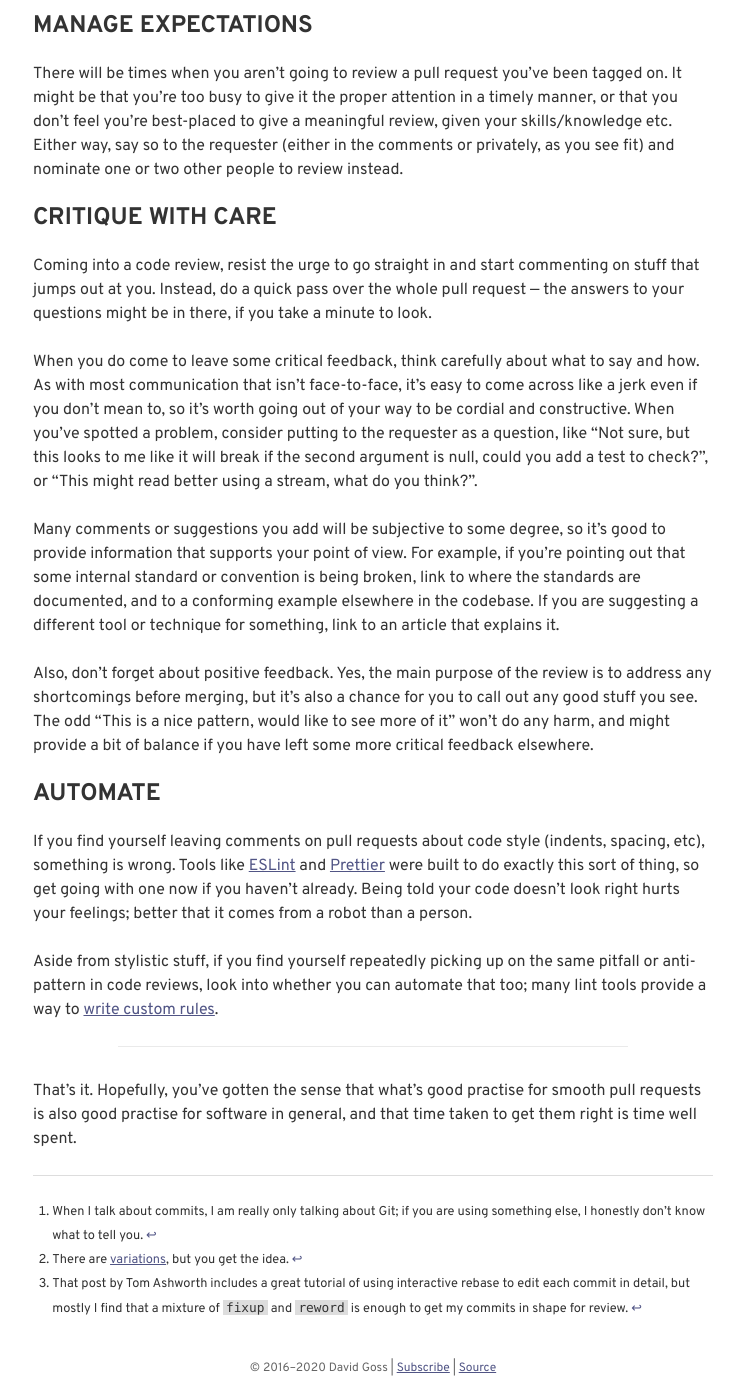
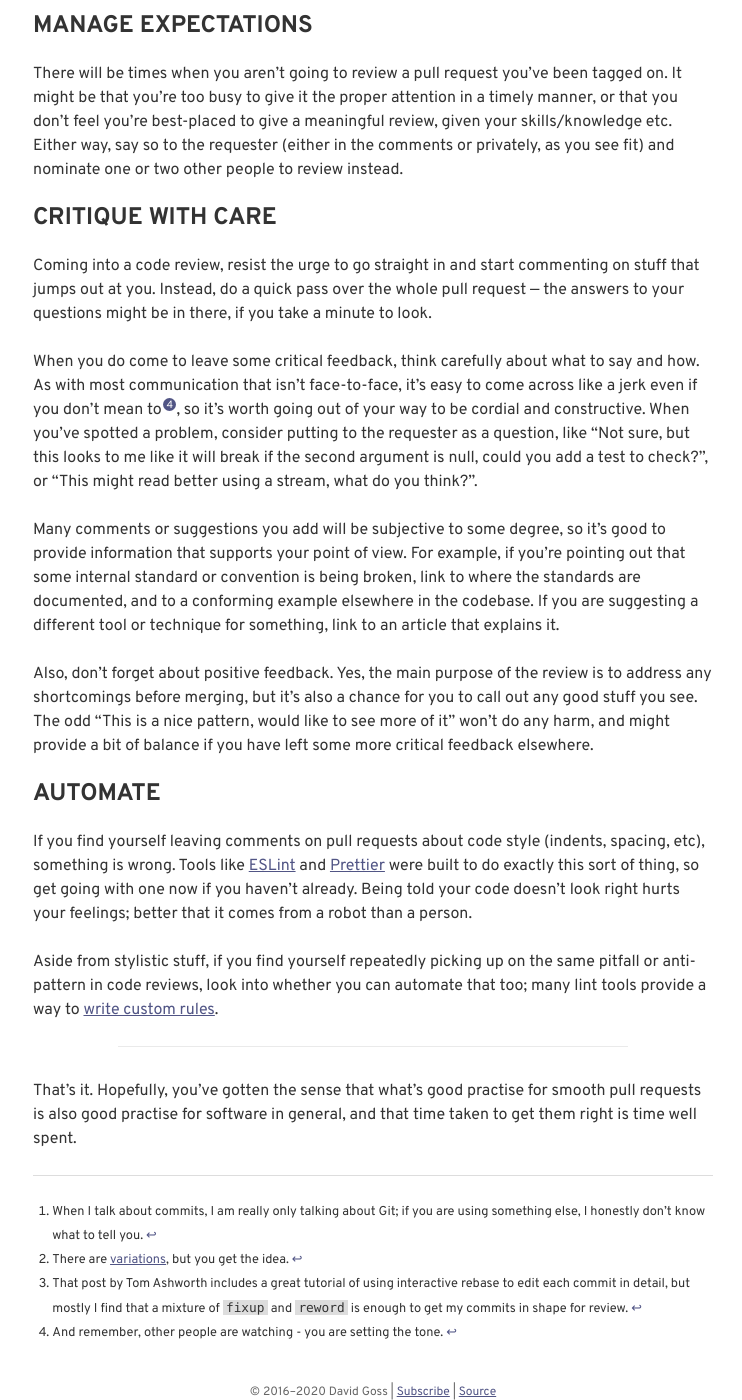
Before and after one commit to davidjgoss/davidjgoss.co, a Jekyll site: the page built from blog/_posts/2019-09-03-better-pull-requests.md, in a window 1280 px wide and 1400 px high, scrolled down 2694 px. Shown: the whole window, without its empty margins (267-1009 px from the left). Built offline with Jekyll 4.4.1, drawn with Linux system fonts in a browser that asks for light colours; some web fonts are replaced; before the commit the page ends 4070 px from its top, so only the background shows below that; some of the changed text lies outside the part shown.

Commit message:
more tweaks to pull requests

```diff
--- a/blog/_posts/2019-09-03-better-pull-requests.md
+++ b/blog/_posts/2019-09-03-better-pull-requests.md
@@ -22,7 +22,7 @@ latest:
 
 As the person creating a pull request, you're going to be asking reviewers for some of their time and attention; both are finite, so do what you can to make it easy for them. It'll help you get this change in faster and, if you keep it up, might earn you a reputation in your company as someone who does good work and is thoughtful.
 
-### Keep it small, if you can
+### Keep it small (if you can)
 
 Small, focused pull requests from [short-lived feature branches](https://trunkbaseddevelopment.com/short-lived-feature-branches/) have the easiest time getting merged. They are:
 
@@ -88,7 +88,9 @@ There will be times when you aren't going to review a pull request you've been t
 
 Coming into a code review, resist the urge to go straight in and start commenting on stuff that jumps out at you. Instead, do a quick pass over the whole pull request --- the answers to your questions might be in there, if you take a minute to look.
 
-When you do come to leave some critical feedback, think carefully about what to say and how. As with most communication that isn't face-to-face, it's easy to come across like a jerk even if you don't mean to, so it's worth going out of your way to be cordial and constructive. When you've spotted a problem, consider putting to the requester as a question, like "Not sure, but this looks to me like it will break if the second argument is null, could you add a test to check?", or "This might read better using a stream, what do you think?".
+When you do come to leave some critical feedback, think carefully about what to say and how. As with most communication that isn't face-to-face, it's easy to come across like a jerk even if you don't mean to[^tone], so it's worth going out of your way to be cordial and constructive. When you've spotted a problem, consider putting to the requester as a question, like "Not sure, but this looks to me like it will break if the second argument is null, could you add a test to check?", or "This might read better using a stream, what do you think?".
+
+[^tone]: And remember, other people are watching - you are setting the tone.
 
 Many comments or suggestions you add will be subjective to some degree, so it's good to provide information that supports your point of view. For example, if you're pointing out that some internal standard or convention is being broken, link to where the standards are documented, and to a conforming example elsewhere in the codebase. If you are suggesting a different tool or technique for something, link to an article that explains it.
 
```
Also changed, not shown: other parts of blog/_posts/2019-09-03-better-pull-requests.md (+1 -1 lines).
